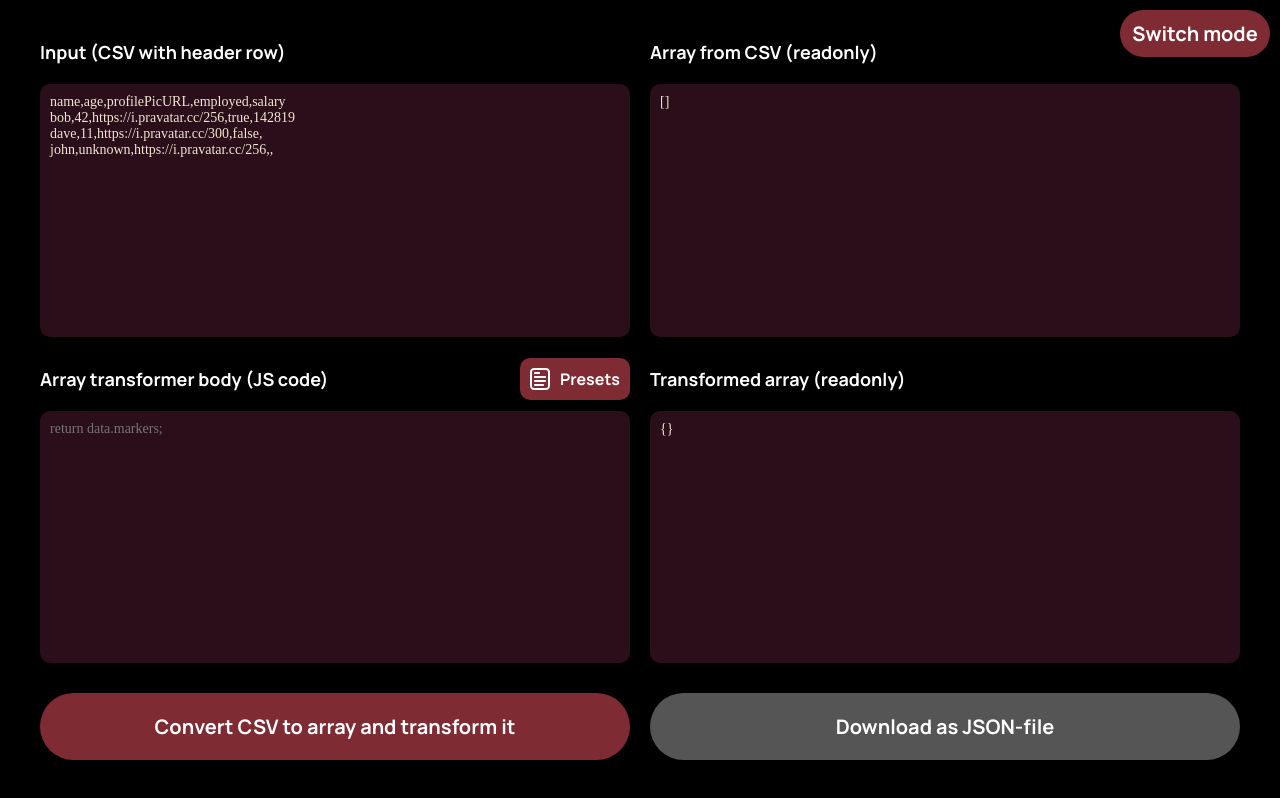
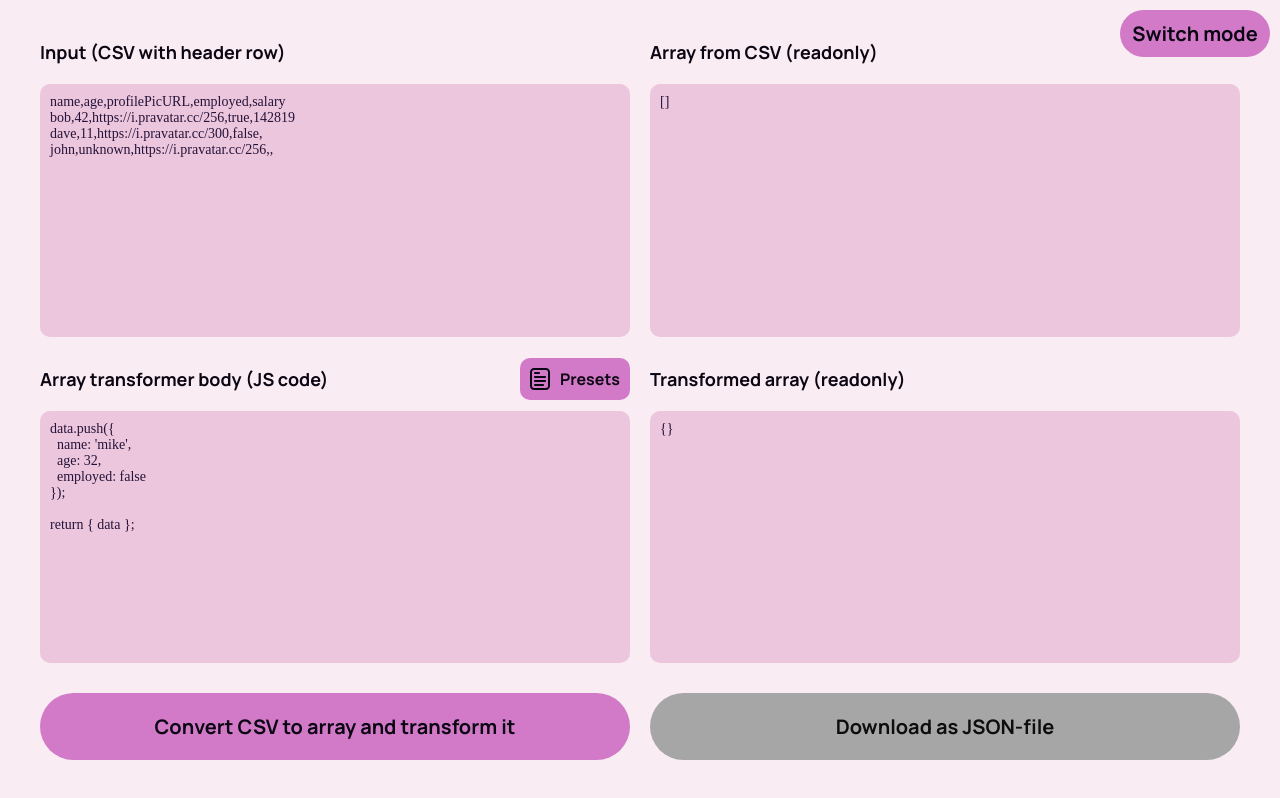
Before and after one commit to username1421/csvify, a plain HTML site: page ctj.html in a window 1280 px wide. Drawn offline with Linux system fonts and the light colour scheme; a web font is replaced by a local one.

Commit message:
Changed theme

```diff
--- a/ctj.html
+++ b/ctj.html
@@ -1,5 +1,5 @@
 <!DOCTYPE html>
-<html lang="en" data-theme-tone="peach" data-theme-mapping="dark">
+<html lang="en" data-theme-tone="default" data-theme-mapping="light">
 
 <head>
   <meta charset="UTF-8">
@@ -62,7 +62,13 @@ john,unknown,https://i.pravatar.cc/256,,</textarea>
       </button>
     </div>
     <textarea name="input-transformer" id="input-transformer" cols="30" rows="10"
-      placeholder="return data.markers;"></textarea>
+      placeholder="return data.markers;">data.push({
+  name: 'mike',
+  age: 32,
+  employed: false
+});
+
+return { data };</textarea>
     <button id="button-transform">Convert CSV to array and transform it</button>
   </div>
   <div class="output-area area">
--- a/theme.css
+++ b/theme.css
@@ -13,7 +13,7 @@ html {
   --color-9: hsl(from var(--color-main) calc(h - 40) calc(s - 0.25) 0);
 }
 
-html[data-theme-tone="peach"] {
+html[data-theme-tone="default"] {
   --color-main: hsl(300, 50%, 50%);
 }
 
@@ -23,6 +23,10 @@ html[data-theme-tone="peach"] {
 
 html[data-theme-tone="plum"] {
   --color-main: hsl(240, 50%, 50%);
+}
+
+html[data-theme-tone="ocean"] {
+  --color-main: hsl(190, 50%, 50%);
 }
 
 html[data-theme-mapping="dark"] {
```
Also changed, not shown: index.html (+1 -1 lines), jtc.html (+1 -1 lines).
